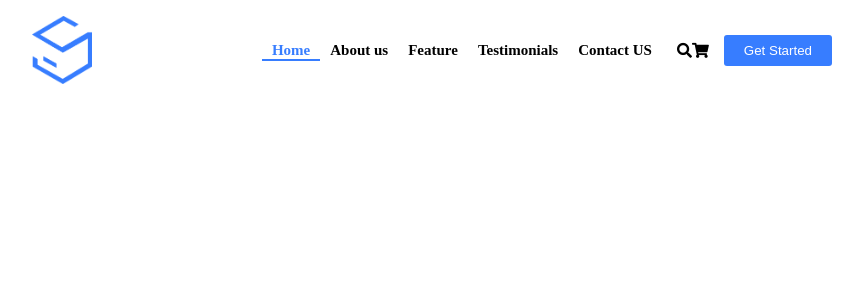
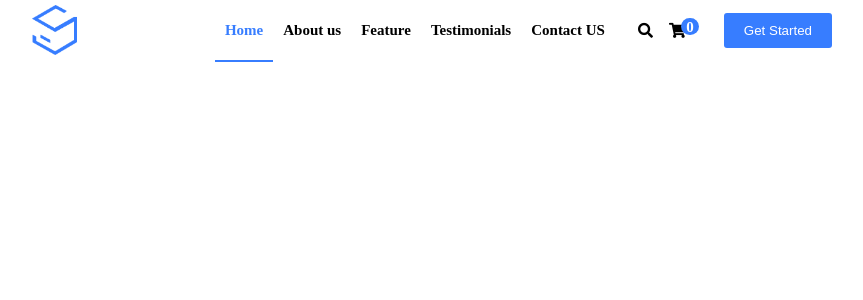
Before and after one commit to ABoni14/proj-html-vuejs, a Vue app: page / in a window 1280 px wide. Shown: the top 300 px of the page, without its empty margins (208-1071 px from the left). Built offline with nearby package versions, Linux system fonts and the light colour scheme.

Commit message:
fix header

```diff
--- a/src/assets/style/generals.scss
+++ b/src/assets/style/generals.scss
@@ -7,7 +7,7 @@
 .button{
   background-color: $primary-color;
   color: white;
-  padding: 8px 20px;
+  padding: 10px 20px;
   border-radius: 3px;
   border: none;
 }
--- a/src/components/Header.vue
+++ b/src/components/Header.vue
@@ -14,7 +14,11 @@
         </ul>
         <div class="icon">
           <i class="fas fa-search"></i>
-          <i class="fas fa-shopping-cart"></i>
+          <i class="fas fa-shopping-cart">
+            <div class="number-shop">
+              0
+            </div>
+          </i>
         </div>
         <button class="button">
           Get Started
@@ -43,7 +47,7 @@ export default {
 @import "../assets/style/vars.scss";
 
 header{
-  height: 100px;
+  height: 60px;
   background-color: white;
   .header-content{
     height: 100%;
@@ -51,10 +55,11 @@ header{
     justify-content: space-between;
     align-items: center;
     img{
-      width: 60px;
+      height: 50px;
     }
     .nav-bar{
       display: flex;
+      align-items: center;
       ul{
         list-style: none;
         display: flex;
@@ -62,6 +67,7 @@ header{
         margin-right: 15px;
         li{
           cursor: pointer;
+          line-height: 60px;
           &:hover,
           &.active{
             border-bottom: 2px solid $primary-color;
@@ -75,8 +81,7 @@ header{
             color: black;
             padding: 0 10px;
             font-size: 15px;
-            font-weight: 700;
-            height: 100px;
+            font-weight: 600;
           }
         }
       }
@@ -85,11 +90,28 @@ header{
         align-items: center;
         font-size: 15px;
         margin-right: 15px;
+        i{
+          padding: 0 8px;
+        }
+        .fa-shopping-cart{
+          position: relative;
+          z-index: 99;
+          .number-shop{
+            position: absolute;
+            color: white;
+            top: -5px;
+            right: -5px;
+            padding: 1px 5px;
+            border-radius: 50%;
+            background-color: $primary-color;
+            z-index: 1;
+            }
+          }
       }
-      // .button{
-      //   padding: 10px;
-      //   background-color: $primary-color;
-      // }
+      button{
+        margin-left: 15px;
+        // line-height: 40px !important;
+      }
     }
   }
 }
```
